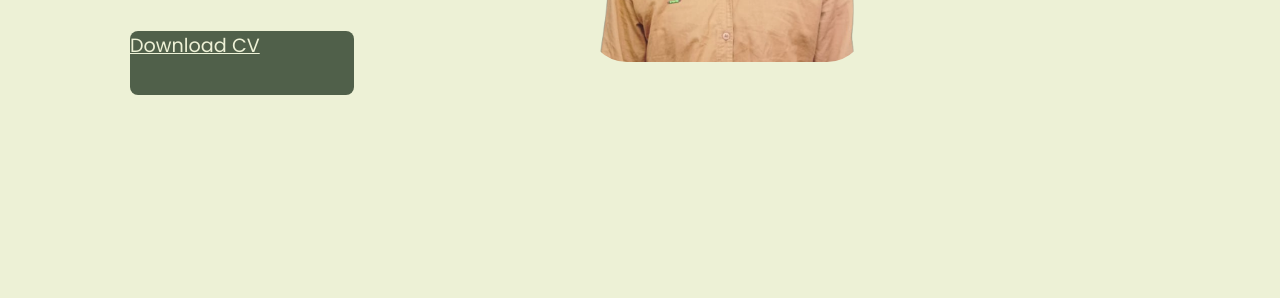
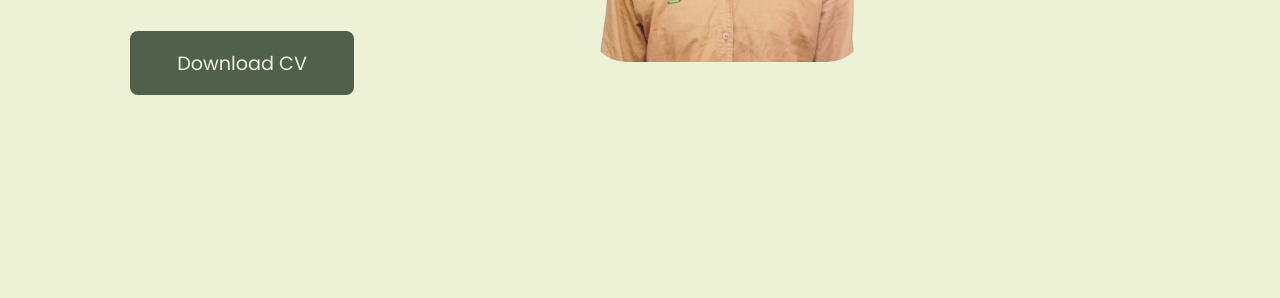
Before and after one commit to surajji-kumar/Portfolio-SurajKumar, a plain HTML site: page index.html in a window 1280 px wide. Shown: the part 502-800 px from the top of the page. Drawn offline with nearby package versions, Linux system fonts and the light colour scheme; a web font is replaced by a local one.

Commit message:
resume download enabled

```diff
--- a/files/CSS/stylesheet.css
+++ b/files/CSS/stylesheet.css
@@ -87,6 +87,10 @@ img.first-image {
 }
 
 .download-cv {
+    display: flex;
+    align-items: center;
+    justify-content: center;
+    text-decoration: none;
     height: 4rem;
     width: 14rem;
     background-color: #40513B;
```
